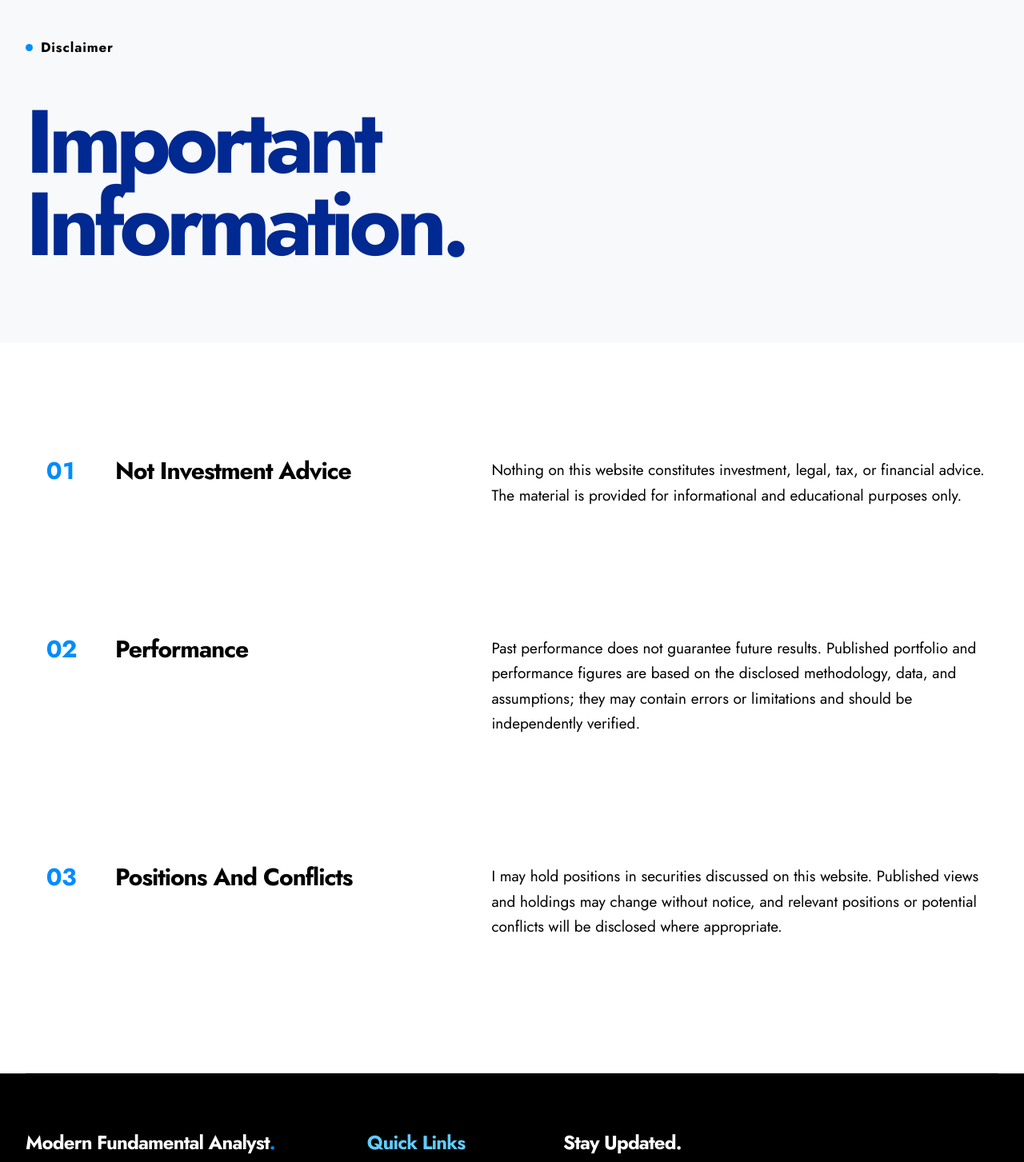
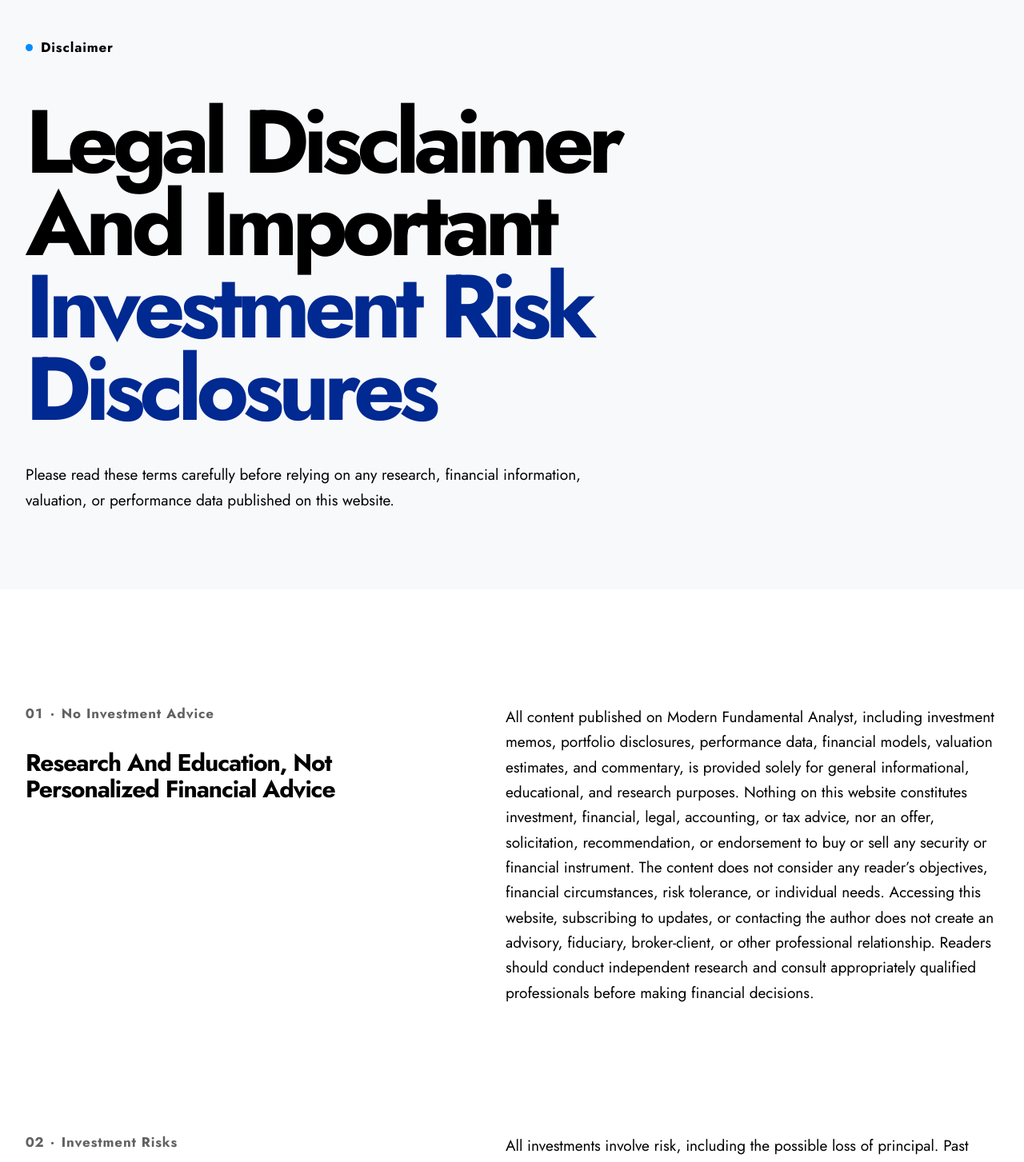
Before and after one commit to Tianyi0510/modern-fundamental-analyst, a Next.js app: page /disclaimer in a window 1280 px wide. Shown: the part 140-1593 px from the top of the page at 80% size. Built offline with nearby package versions, Linux system fonts and the light colour scheme.

Commit message:
Redesign disclaimer content and typography

```diff
--- a/app/(en)/disclaimer/page.tsx
+++ b/app/(en)/disclaimer/page.tsx
@@ -1,7 +1,7 @@
 import { DisclaimerPageContent } from "@/components/disclaimer-page-content";
 import { createPageMetadata } from "@/lib/site-config";
 
-export const metadata = createPageMetadata({ title: "Disclaimer", description: "Important information about the research and performance shown on this site.", path: "/disclaimer" });
+export const metadata = createPageMetadata({ title: "Disclaimer", description: "Please read these terms carefully before relying on any research, financial information, valuation, or performance data published on this website.", path: "/disclaimer" });
 
 export default function DisclaimerPage() {
   return <DisclaimerPageContent locale="en" />;
--- a/app/styles/colors.css
+++ b/app/styles/colors.css
@@ -16,8 +16,7 @@
 body { background: var(--surface-primary); color: var(--text-primary); }
 .wordmark span,
 .eyebrow span,
-.memo-count,
-.legal-section-number { background-color: transparent; color: var(--interactive-accent); }
+.memo-count { background-color: transparent; color: var(--interactive-accent); }
 .eyebrow span { background: var(--interactive-accent); }
 .page-hero h1 em,
 .hero h1 em,
@@ -26,8 +25,9 @@ body { background: var(--surface-primary); color: var(--text-primary); }
 .about-section-heading h2,
 .portfolio-holdings-heading h2,
 .returns h2,
-.methodology h2,
-.legal h1 { color: var(--text-brand); }
+.methodology h2 { color: var(--text-brand); }
+.legal h1 { color: var(--text-primary); }
+.legal h1 em { color: var(--text-brand); }
 
 /* White / Black and White / Deep Blue */
 .metric,
--- a/app/styles/component-typography.css
+++ b/app/styles/component-typography.css
@@ -129,6 +129,7 @@
 .about-page .page-hero .eyebrow,
 .contact-page .page-hero .eyebrow,
 .legal .legal-hero .eyebrow,
+.legal .legal-section-label,
 .memos-page .page-hero .eyebrow,
 .memo-detail-page .memo-article > .eyebrow,
 .portfolio-page .page-hero .eyebrow,
--- a/app/styles/pages.css
+++ b/app/styles/pages.css
@@ -178,12 +178,18 @@
 .legal > .site-header { background: var(--white); }
 .legal-hero { padding: var(--space-section) 0; background: var(--background-gray); }
 .legal h1 { max-width: 1000px; margin: var(--space-heading-content) 0 0; }
+.legal h1 em { font-style: normal; }
+.legal .legal-subtitle { max-width: 720px; margin: var(--space-related-content) 0 0; color: var(--black); }
 .legal-body { padding: var(--space-section-compact) 0 var(--space-section); background: var(--white); }
 .legal-content { display: grid; gap: var(--space-4); }
-.legal-section { display: grid; grid-template-columns: 64px minmax(220px, .8fr) minmax(0, 1.2fr); gap: var(--space-8); align-items: start; padding: var(--space-section-compact) 0; }
-.legal-section-number { color: var(--medium-blue); font-family: var(--font-ui); font-size: var(--type-headline); line-height: var(--leading-heading); font-weight: var(--weight-bold); font-variant-numeric: tabular-nums; text-align: right; }
+.legal-section { display: grid; grid-template-columns: .9fr 1.1fr; gap: var(--space-11); align-items: start; padding: var(--space-section-compact) 0; }
+.legal-section-heading { align-self: start; display: grid; gap: 34px; }
+.legal .legal-section-label { margin: 0; display: inline-flex; align-items: baseline; gap: .45em; color: rgba(0,0,0,.62); }
+.legal-section-label > span:first-child { min-width: 2ch; font-variant-numeric: tabular-nums; }
 .legal h2 { margin: 0; }
 .legal p { max-width: 720px; margin: 0; color: var(--black); }
+.legal-section-copy { max-width: 720px; }
+.legal-section-copy p + p { margin-top: 1.35em; }
 .not-found { min-height: 100svh; display: grid; place-content: center; justify-items: center; gap: 30px; text-align: center; }
 .not-found > span { color: var(--medium-blue); }
 .not-found h1 { margin: 0; }
--- a/app/styles/responsive.css
+++ b/app/styles/responsive.css
@@ -161,8 +161,7 @@
   .legal-hero { padding: var(--space-section) 0; }
   .legal-body { padding: var(--space-section-compact) 0 var(--space-section); }
   .legal h1 { margin-top: var(--space-heading-content); }
-  .legal-section { grid-template-columns: 40px minmax(0, 1fr); gap: 18px 12px; padding: var(--space-section-compact) 0; }
-  .legal-section p { grid-column: 1 / -1; }
+  .legal-section { grid-template-columns: 1fr; gap: var(--space-related-content); padding: var(--space-section-compact) 0; }
 
   [lang="zh-Hant-TW"] .hero h1,
   [lang="zh-Hant-TW"] .page-hero h1,
--- a/components/disclaimer-page-content.tsx
+++ b/components/disclaimer-page-content.tsx
@@ -3,32 +3,44 @@ import { SiteHeader } from "@/components/site-header";
 import type { Locale } from "@/lib/i18n";
 import { getNavigationCopy } from "@/lib/navigation-copy";
 
+type LegalSection = readonly [title: string, lead: string | null, paragraphs: readonly string[]];
+type LegalCopy = { label: string; title: string; titleAccent: string | null; subtitle: string | null; sections: readonly LegalSection[] };
+
 const copy = {
   en: {
-    label: "Disclaimer", title: "Important information.",
+    label: "Disclaimer",
+    title: "Legal Disclaimer and Important",
+    titleAccent: "Investment Risk Disclosures",
+    subtitle: "Please read these terms carefully before relying on any research, financial information, valuation, or performance data published on this website.",
     sections: [
-      ["Not investment advice", "Nothing on this website constitutes investment, legal, tax, or financial advice. The material is provided for informational and educational purposes only."],
-      ["Performance", "Past performance does not guarantee future results. Published portfolio and performance figures are based on the disclosed methodology, data, and assumptions; they may contain errors or limitations and should be independently verified."],
-      ["Positions and conflicts", "I may hold positions in securities discussed on this website. Published views and holdings may change without notice, and relevant positions or potential conflicts will be disclosed where appropriate."],
+      ["No Investment Advice", "Research and Education, Not Personalized Financial Advice", [
+        "All content published on Modern Fundamental Analyst, including investment memos, portfolio disclosures, performance data, financial models, valuation estimates, and commentary, is provided solely for general informational, educational, and research purposes. Nothing on this website constitutes investment, financial, legal, accounting, or tax advice, nor an offer, solicitation, recommendation, or endorsement to buy or sell any security or financial instrument. The content does not consider any reader’s objectives, financial circumstances, risk tolerance, or individual needs. Accessing this website, subscribing to updates, or contacting the author does not create an advisory, fiduciary, broker-client, or other professional relationship. Readers should conduct independent research and consult appropriately qualified professionals before making financial decisions.",
+      ]],
+      ["Investment Risks", "Investment Outcomes and Future Events Remain Uncertain", [
+        "All investments involve risk, including the possible loss of principal. Past performance does not guarantee or predict future results. This website may contain forecasts, projections, price targets, intrinsic-value estimates, and other forward-looking statements based on information, assumptions, and judgments available as of the stated publication date. Actual outcomes may differ materially because of changes in company performance, competition, technology, regulation, economic conditions, financial markets, interest rates, foreign-exchange rates, or other factors. Financial models, including three-statement and discounted cash flow models, are analytical tools rather than guarantees of value or return. The author may hold or transact in securities discussed, and portfolio positions are generally disclosed monthly rather than in real time. The author undertakes no obligation to revise or update any forward-looking statement except where expressly stated.",
+      ]],
+      ["Limitation of Liability", "Content Provided Without Warranties or Guaranteed Results", [
+        "All content is provided on an “as is” and “as available” basis. Although reasonable efforts are made to use information believed to be reliable, no representation or warranty is made regarding its accuracy, completeness, timeliness, suitability, or continued availability. External links and third-party materials are provided for convenience only and do not constitute endorsement or independent verification. To the fullest extent permitted by applicable law, Modern Fundamental Analyst and its author disclaim liability for any loss arising from access to, use of, or reliance upon this website, including investment losses, lost profits, lost opportunities, and indirect, incidental, special, or consequential damages. Nothing in this disclaimer excludes or limits any liability or legal right that cannot lawfully be excluded or limited.",
+      ]],
     ],
   },
   "zh-tw": {
-    label: "免責聲明", title: "重要資訊。",
+    label: "免責聲明", title: "重要資訊。", titleAccent: null, subtitle: null,
     sections: [
-      ["不構成投資建議", "本網站任何內容均不構成投資、法律、稅務或財務建議；所有資料僅供資訊與教育用途。"],
-      ["績效", "過往績效不代表未來結果。已發布的投資組合與績效數據依據所揭露的方法、資料及假設計算，可能包含錯誤或限制，讀者應自行核實。"],
-      ["持股與利益衝突", "本人可能持有本網站所討論的證券。已發布的觀點與持股可能隨時變更，恕不另行通知；相關部位或潛在利益衝突將在適當情況下揭露。"],
+      ["不構成投資建議", null, ["本網站任何內容均不構成投資、法律、稅務或財務建議；所有資料僅供資訊與教育用途。"]],
+      ["績效", null, ["過往績效不代表未來結果。已發布的投資組合與績效數據依據所揭露的方法、資料及假設計算，可能包含錯誤或限制，讀者應自行核實。"]],
+      ["持股與利益衝突", null, ["本人可能持有本網站所討論的證券。已發布的觀點與持股可能隨時變更，恕不另行通知；相關部位或潛在利益衝突將在適當情況下揭露。"]],
     ],
   },
   "zh-cn": {
-    label: "免责声明", title: "重要信息。",
+    label: "免责声明", title: "重要信息。", titleAccent: null, subtitle: null,
     sections: [
-      ["不构成投资建议", "本网站任何内容均不构成投资、法律、税务或财务建议；所有资料仅供信息与教育用途。"],
-      ["业绩", "过往业绩不代表未来结果。已发布的投资组合与业绩数据依据所披露的方法、资料及假设计算，可能包含错误或限制，读者应自行核实。"],
-      ["持仓与利益冲突", "本人可能持有本网站所讨论的证券。已发布的观点与持仓可能随时变更，恕不另行通知；相关持仓或潜在利益冲突将在适当情况下披露。"],
+      ["不构成投资建议", null, ["本网站任何内容均不构成投资、法律、税务或财务建议；所有资料仅供信息与教育用途。"]],
+      ["业绩", null, ["过往业绩不代表未来结果。已发布的投资组合与业绩数据依据所披露的方法、资料及假设计算，可能包含错误或限制，读者应自行核实。"]],
+      ["持仓与利益冲突", null, ["本人可能持有本网站所讨论的证券。已发布的观点与持仓可能随时变更，恕不另行通知；相关持仓或潜在利益冲突将在适当情况下披露。"]],
     ],
   },
-} as const;
+} as const satisfies Record<Locale, LegalCopy>;
 
 export function DisclaimerPageContent({ locale }: { locale: Locale }) {
   const text = copy[locale];
@@ -36,12 +48,26 @@ export function DisclaimerPageContent({ locale }: { locale: Locale }) {
   return <main className="legal" id="main-content">
     <SiteHeader copy={getNavigationCopy(locale)} locale={locale} />
     <section className="legal-hero">
-      <header className="legal-header shell"><p className="eyebrow"><span /> {text.label}</p><h1>{text.title}</h1></header>
+      <header className="legal-header shell">
+        <p className="eyebrow"><span /> {text.label}</p>
+        <h1>{text.title}{text.titleAccent ? <><br /><em>{text.titleAccent}</em></> : null}</h1>
+        {text.subtitle ? <p className="legal-subtitle">{text.subtitle}</p> : null}
+      </header>
     </section>
     <section className="legal-body">
       <div className="legal-content shell">
-        {text.sections.map(([title, description], index) => <article className="legal-section" key={title}>
-          <span className="legal-section-number" aria-hidden="true">{String(index + 1).padStart(2, "0")}</span><h2>{title}</h2><p>{description}</p>
+        {text.sections.map(([title, lead, paragraphs], index) => <article className="legal-section" key={title}>
+          <div className="legal-section-heading">
+            <p className="section-number legal-section-label">
+              <span>{String(index + 1).padStart(2, "0")}</span>
+              <span aria-hidden="true">·</span>
+              <span>{title}</span>
+            </p>
+            {lead ? <h2>{lead}</h2> : null}
+          </div>
+          <div className="legal-section-copy">
+            {paragraphs.map((paragraph) => <p key={paragraph}>{paragraph}</p>)}
+          </div>
         </article>)}
       </div>
     </section>
```
Also changed, not shown: 1 other file (tests, documents, lock files or other folders).
